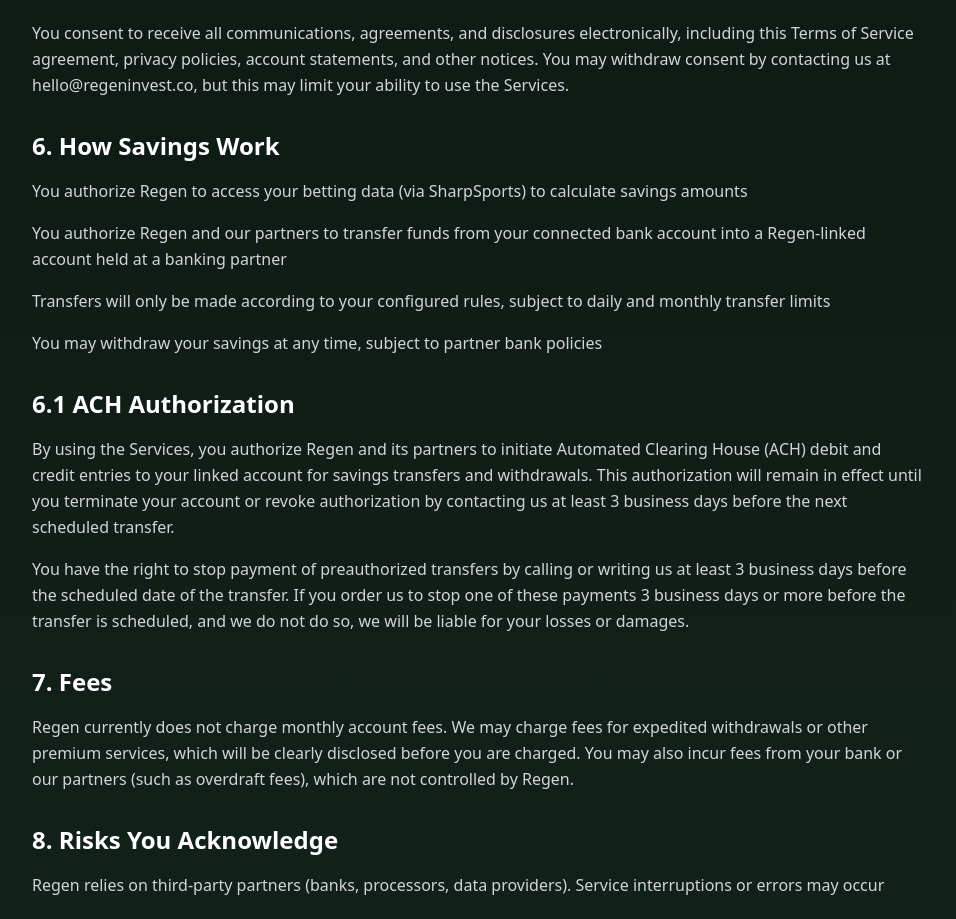
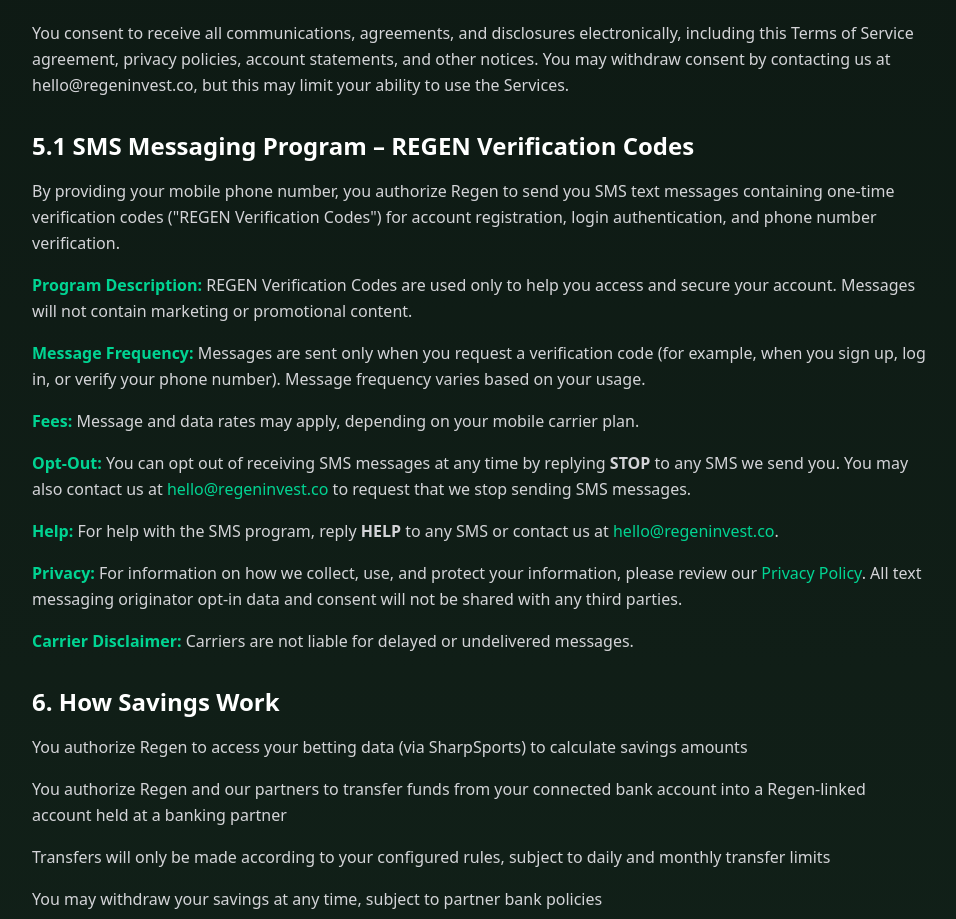
Before and after one commit to Edisonmunoz13/regen-website, a Next.js app: page /terms-of-service in a window 1280 px wide. Shown: the part 1100-2019 px from the top of the page, without its empty margins (160-1116 px from the left). Built offline with nearby package versions, Linux system fonts and the light colour scheme.

Commit message:
Add SMS messaging consent sections to Privacy Policy and Terms of Service

```diff
--- a/src/app/privacy-policy/page.tsx
+++ b/src/app/privacy-policy/page.tsx
@@ -95,6 +95,29 @@
             </section>
 
             <section className="mb-8">
+              <h2 className="text-2xl font-semibold text-white mb-4">SMS Messaging &amp; Consent</h2>
+              <p className="text-zinc-300 leading-relaxed mb-4">
+                When you provide your mobile phone number to use our Services, you may choose to receive SMS text messages from Regen containing one-time verification codes (OTP) for account registration, login authentication, and phone number verification.
+              </p>
+              <p className="text-zinc-300 leading-relaxed mb-4">
+                We collect your phone number and your consent to receive these messages when you submit your number in our app or on our website and proceed with account registration or login.
+              </p>
+              <p className="text-zinc-300 leading-relaxed mb-4">
+                We use your phone number and SMS consent solely to send you the verification codes you request and other security-related messages. We do not use your SMS opt-in data for marketing purposes.
+              </p>
+              <p className="text-zinc-300 leading-relaxed mb-4 font-semibold">
+                All the above categories exclude text messaging originator opt-in data and consent; this information will not be shared with any third parties. Your SMS opt-in data and consent are used only to provide you with authentication and account security services.
+              </p>
+              <p className="text-zinc-300 leading-relaxed">
+                You can opt out of receiving SMS messages at any time by replying STOP to any message or by contacting us at{" "}
+                <a href="mailto:hello@regeninvest.co" className="text-emerald-400 hover:text-emerald-300 transition-colors">
+                  hello@regeninvest.co
+                </a>
+                .
+              </p>
+            </section>
+
+            <section className="mb-8">
               <h2 className="text-2xl font-semibold text-white mb-4">Your Rights</h2>
               <p className="text-zinc-300 leading-relaxed mb-4">Depending on where you live, you may have rights to:</p>
               <ul className="list-disc list-inside text-zinc-300 space-y-2 mb-4">
--- a/src/app/terms-of-service/page.tsx
+++ b/src/app/terms-of-service/page.tsx
@@ -78,6 +78,57 @@
                 including this Terms of Service agreement, privacy policies, account statements, and
                 other notices. You may withdraw consent by contacting us at hello@regeninvest.co,
                 but this may limit your ability to use the Services.
+              </p>
+            </section>
+
+            <section className="mb-8">
+              <h2 className="text-2xl font-semibold text-white mb-4">5.1 SMS Messaging Program – REGEN Verification Codes</h2>
+              <p className="text-zinc-300 leading-relaxed mb-4">
+                By providing your mobile phone number, you authorize Regen to send you SMS text messages
+                containing one-time verification codes ("REGEN Verification Codes") for account registration,
+                login authentication, and phone number verification.
+              </p>
+              <p className="text-zinc-300 leading-relaxed mb-4">
+                <span className="font-semibold text-emerald-400">Program Description:</span> REGEN Verification
+                Codes are used only to help you access and secure your account. Messages will not contain
+                marketing or promotional content.
+              </p>
+              <p className="text-zinc-300 leading-relaxed mb-4">
+                <span className="font-semibold text-emerald-400">Message Frequency:</span> Messages are sent
+                only when you request a verification code (for example, when you sign up, log in, or verify
+                your phone number). Message frequency varies based on your usage.
+              </p>
+              <p className="text-zinc-300 leading-relaxed mb-4">
+                <span className="font-semibold text-emerald-400">Fees:</span> Message and data rates may apply,
+                depending on your mobile carrier plan.
+              </p>
+              <p className="text-zinc-300 leading-relaxed mb-4">
+                <span className="font-semibold text-emerald-400">Opt-Out:</span> You can opt out of receiving
+                SMS messages at any time by replying <span className="font-semibold">STOP</span> to any SMS we
+                send you. You may also contact us at{" "}
+                <a href="mailto:hello@regeninvest.co" className="text-emerald-400 hover:text-emerald-300 transition-colors">
+                  hello@regeninvest.co
+                </a>{" "}
+                to request that we stop sending SMS messages.
+              </p>
+              <p className="text-zinc-300 leading-relaxed mb-4">
+                <span className="font-semibold text-emerald-400">Help:</span> For help with the SMS program,
+                reply <span className="font-semibold">HELP</span> to any SMS or contact us at{" "}
+                <a href="mailto:hello@regeninvest.co" className="text-emerald-400 hover:text-emerald-300 transition-colors">
+                  hello@regeninvest.co
+                </a>.
+              </p>
+              <p className="text-zinc-300 leading-relaxed mb-4">
+                <span className="font-semibold text-emerald-400">Privacy:</span> For information on how we
+                collect, use, and protect your information, please review our{" "}
+                <Link href="/privacy-policy" className="text-emerald-400 hover:text-emerald-300 transition-colors">
+                  Privacy Policy
+                </Link>. All text messaging originator opt-in data and consent will not be shared with any
+                third parties.
+              </p>
+              <p className="text-zinc-300 leading-relaxed">
+                <span className="font-semibold text-emerald-400">Carrier Disclaimer:</span> Carriers are not
+                liable for delayed or undelivered messages.
               </p>
             </section>
 
```
